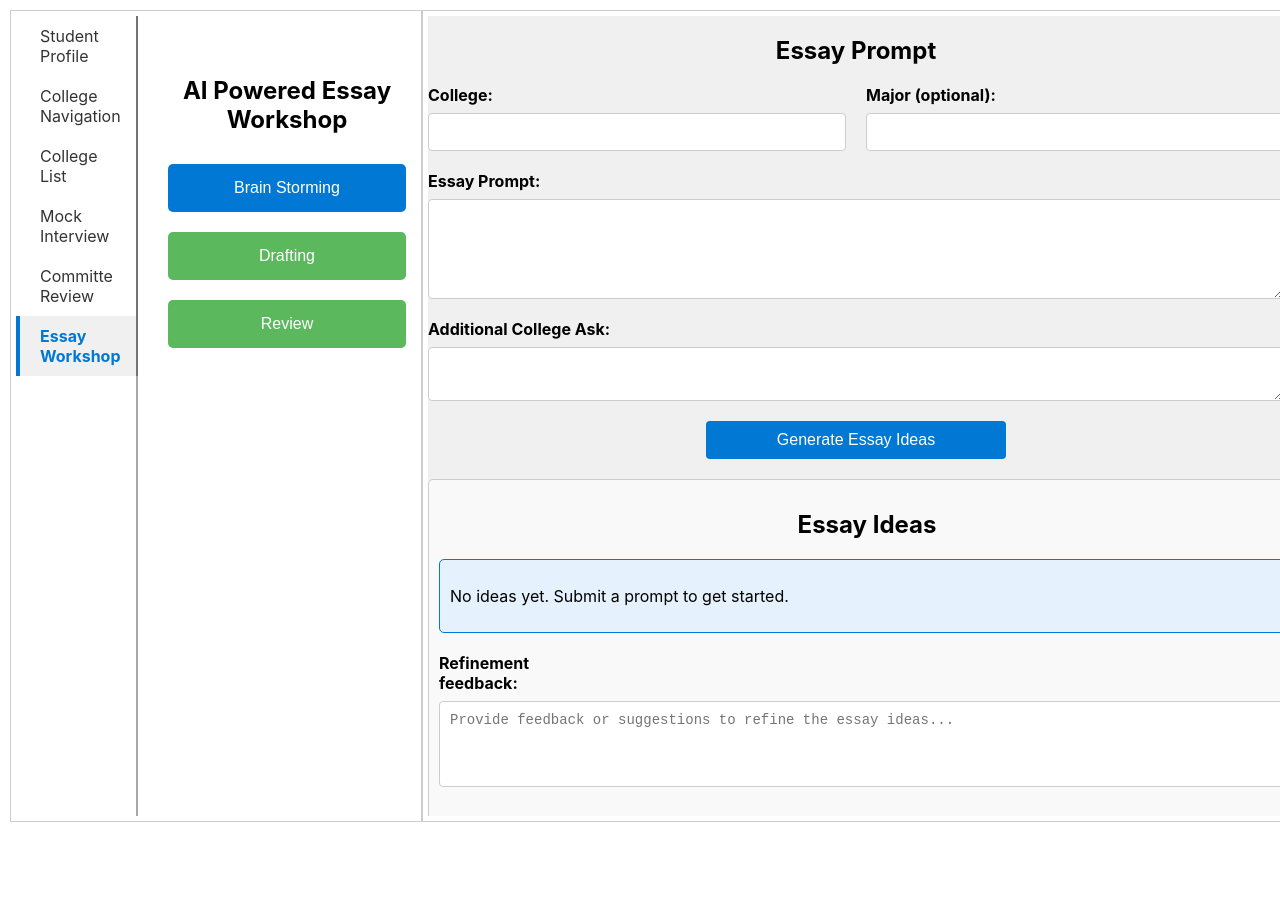
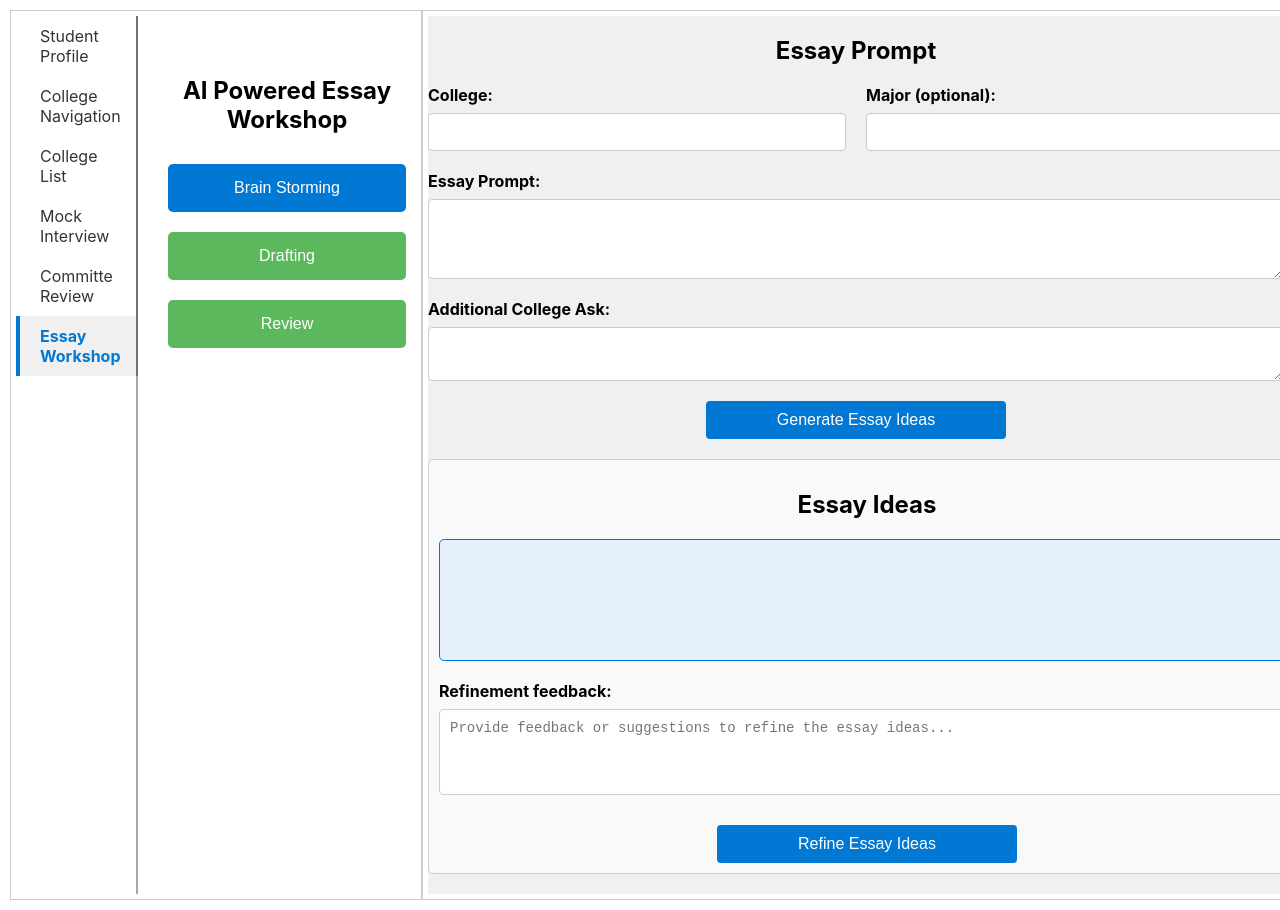
Before and after one commit to ianjia/pinnacle, a React (Create React App) app: page / in a window 1280 px wide. Both pictures are taken after a click on the element "Essay Workshop". Shown: the top 910 px of the page. Before the commit the page ends 832 px from the top, so only its background shows below. Built offline with nearby package versions, Linux system fonts and the light colour scheme.

Commit message:
Add the async call logic for essay ideas generation

```diff
--- /dev/null
+++ b/src/components/component-canvas-essay/essay-brainstorm-form.css
@@ -0,0 +1,19 @@
+.processing-modal {
+    position: fixed;
+    top: 0;
+    left: 0;
+    width: 100%;
+    height: 100%;
+    background-color: rgba(0, 0, 0, 0.5);
+    z-index: 9999;
+    display: flex;
+    justify-content: center;
+    align-items: center;
+  }
+
+  .processing-dialog {
+    background-color: white;
+    padding: 30px;
+    border-radius: 10px;
+    text-align: center;
+  }
--- a/src/components/component-canvas-essay/essay-brainstorm-form.tsx
+++ b/src/components/component-canvas-essay/essay-brainstorm-form.tsx
@@ -1,34 +1,73 @@
-import './essay-canvas.css';
 import React, { useState } from 'react';
+import axios from 'axios';
+import { v4 as uuidv4 } from 'uuid';
 import { EssayPrompt } from './essay-brainstorm-prompt';
 import { EssayIdeas } from './essay-brainstorm-ideas';
 import { IEssayPrompt } from './essay-model';
+import { MIDDLE_SERVER_URL } from '../../common';
+import './essay-brainstorm-form.css';
 
 export const EssayBrainStormForm: React.FC = () => {
     const [essayResult, setEssayResult] = useState<string>('');
+    const [sessionId, setSessionId] = useState<string|undefined>(undefined);
+    const [isProcessing, setIsProcessing] = useState<boolean>(false);
 
-    const handleGenerateEssayIdeas = (essayPrompt: IEssayPrompt) => {
-        // Simulating a backend call to generate essay ideas based on the prompt
-        // You would replace this with an actual API call
-        setTimeout(() => {
-            const result = `Here are some ideas for your essay on ${essayPrompt.college} (${essayPrompt.major}): ...`;
-            setEssayResult(result);
-        }, 1000);
+    const handleGenerateEssayIdeas = async (essayPrompt: IEssayPrompt) => {
+        const newSessionId = uuidv4();
+        setSessionId(newSessionId);
+        setIsProcessing(true);
+        try {
+            const response = await axios.post(`${MIDDLE_SERVER_URL}/api/generate-essay-ideas`, {
+                collegeInfo: essayPrompt.major !== undefined ? `College: ${essayPrompt.college}, major: ${essayPrompt.major}` :  `College: ${essayPrompt.college}`,
+                prompt: essayPrompt.prompt,
+                session_id: sessionId,
+                additionalCollegeAsk: essayPrompt.additionalCollegeAskOnEssay !== undefined ? essayPrompt.additionalCollegeAskOnEssay : ""
+              });
+
+            const aiResponse = response.data.essayIdeas;
+            setEssayResult(aiResponse);
+
+        } catch(error) {
+            console.error('Error communicating with the server:', error);
+            alert('An error occurred. Please try again.');
+        } finally {
+            setIsProcessing(false);
+        }
     };
 
-    const handleRefineEssayIdeas = (feedback: string) => {
-        // Simulating a backend call to refine essay ideas based on feedback
-        // You would replace this with an actual API call
-        setTimeout(() => {
-            const refinedResult = `${essayResult}\nRefined based on your feedback: ${feedback}`;
-            setEssayResult(refinedResult);
-        }, 1000);
+    const handleRefineEssayIdeas = async (feedback: string) => {
+        setIsProcessing(true);
+        try {
+            const response = await axios.post(`${MIDDLE_SERVER_URL}/api/generate-essay-ideas`, {
+                feedback: feedback,
+                session_id: sessionId,
+              });
+
+            const aiResponse = response.data.essayIdeas;
+            setEssayResult(aiResponse);
+
+        } catch(error) {
+            console.error('Error communicating with the server:', error);
+            alert('An error occurred. Please try again.');
+        } finally {
+            setIsProcessing(false);
+        }
     };
 
     return (
         <div>
-            <EssayPrompt onGenerateEssayIdeas={handleGenerateEssayIdeas} />
-            <EssayIdeas essayResult={essayResult} onRefine={handleRefineEssayIdeas} />
+            <div>
+                <EssayPrompt onGenerateEssayIdeas={handleGenerateEssayIdeas} />
+                <EssayIdeas essayResult={essayResult} onRefine={handleRefineEssayIdeas} />
+            </div>
+            {isProcessing && (
+                <div className="processing-modal">
+                    <div className="processing-dialog">
+                        <h2>Processing...</h2>
+                        <p>Please wait while we process your response.</p>
+                    </div>
+                </div>
+            )}
         </div>
     );
 };
--- a/src/components/component-canvas-essay/essay-brainstorm-ideas.css
+++ b/src/components/component-canvas-essay/essay-brainstorm-ideas.css
@@ -15,7 +15,11 @@
     padding: 10px;
     border-radius: 5px;
     margin-bottom: 20px;
+    min-height: 100px;
+    max-height: 500px; /* Adjust the value as needed */
+    overflow-y: auto; /* Enables vertical scrolling */
 }
+
 
 .essay-ideas .form-group {
     display: flex;
@@ -27,6 +31,7 @@
 .essay-ideas .form-group label {
     margin-bottom: 8px;
     font-weight: bold;
+    white-space: nowrap;
 }
 
 .essay-ideas .full-width-textarea {
--- a/src/components/component-canvas-essay/essay-brainstorm-ideas.tsx
+++ b/src/components/component-canvas-essay/essay-brainstorm-ideas.tsx
@@ -1,5 +1,6 @@
 import React, { useState } from 'react';
 import './essay-brainstorm-ideas.css';  // New CSS file for EssayIdeas component
+import { MarkdownMessageDisplay } from '../component-mark-down-display';
 
 interface IEssayIdeasProps {
     essayResult: string;
@@ -23,7 +24,9 @@ export const EssayIdeas: React.FC<IEssayIdeasProps> = ({ essayResult, onRefine }
 
             {/* Essay result with border */}
             <div className="essay-result">
-                <p>{essayResult ? essayResult : 'No ideas yet. Submit a prompt to get started.'}</p>
+                {essayResult && (
+                    <MarkdownMessageDisplay resultMessage={essayResult} />
+                )}
             </div>
 
             {/* Feedback section */}
--- a/src/components/component-canvas-essay/essay-brainstorm-prompt.css
+++ b/src/components/component-canvas-essay/essay-brainstorm-prompt.css
@@ -38,7 +38,7 @@
 
 .essay-prompt .full-width-textarea {
     width: 100%;
-    height: 100px;
+    height: 80px;
 }
 
 .essay-prompt .generate-btn {
--- a/src/components/component-canvas-essay/essay-canvas.css
+++ b/src/components/component-canvas-essay/essay-canvas.css
@@ -1,9 +1,9 @@
 .essay-background {
   background-color: #f0f0f0; /* Light gray for good text contrast */
   background-position: center;
-    height: 100vh;
+  min-height: 100vh; /* Allows the container to grow beyond viewport height */
   width: 100%;
   display: flex;
   flex-direction: column;
-    overflow: hidden; /* Ensure no overflow from the outer div */
+  /* overflow: hidden; */ /* Remove this line */
 }
--- a/src/components/component-canvas-essay/essay-model.ts
+++ b/src/components/component-canvas-essay/essay-model.ts
@@ -2,9 +2,5 @@ export interface IEssayPrompt {
     college: string;
     major?: string;
     prompt: string;
-    additionalCollegeAskOnEssay: string;
+    additionalCollegeAskOnEssay?: string;
   }
-
-export interface IEssayIdeas {
-    ideas: string;
-}
```
Lines whose indentation alone changed are shown as unchanged.
